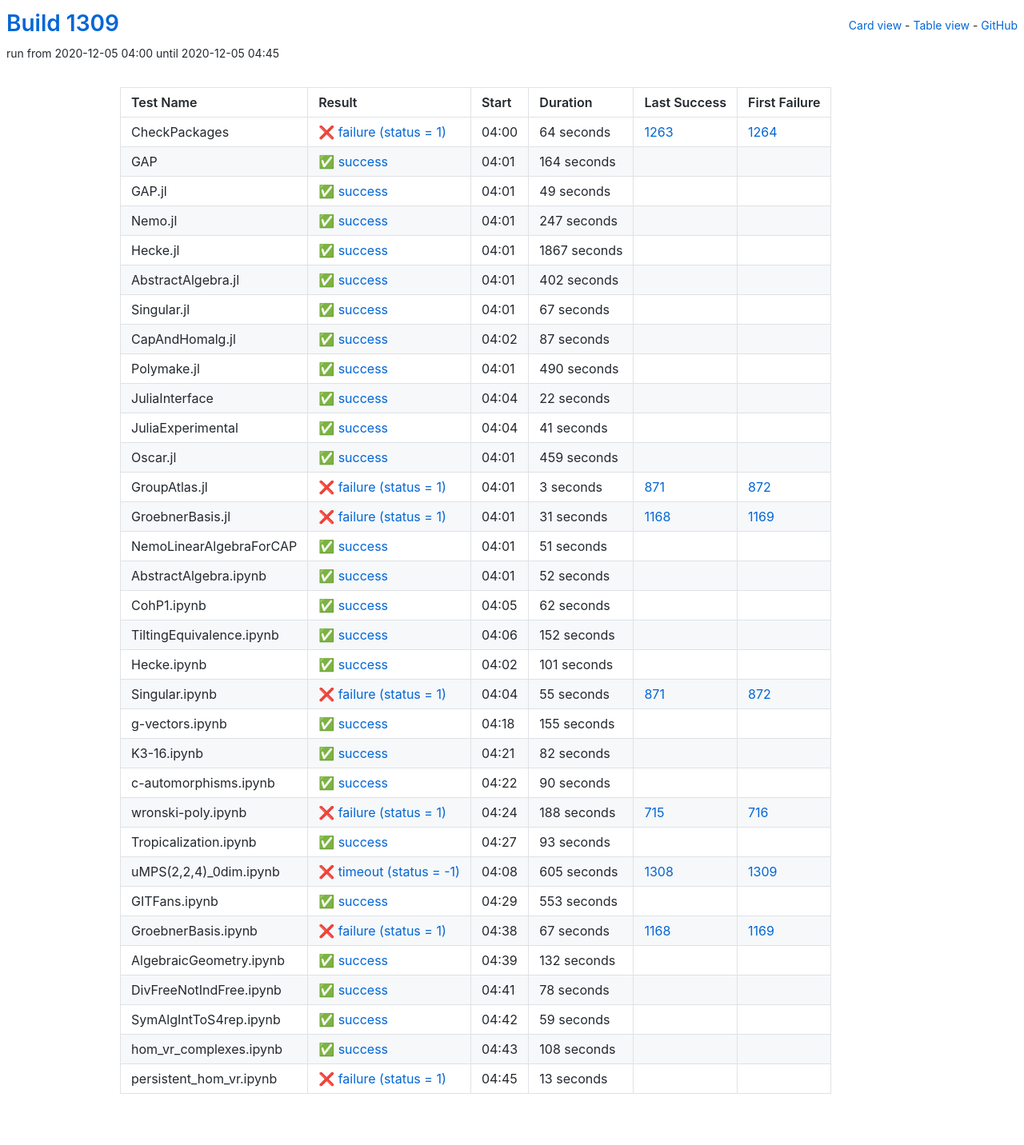
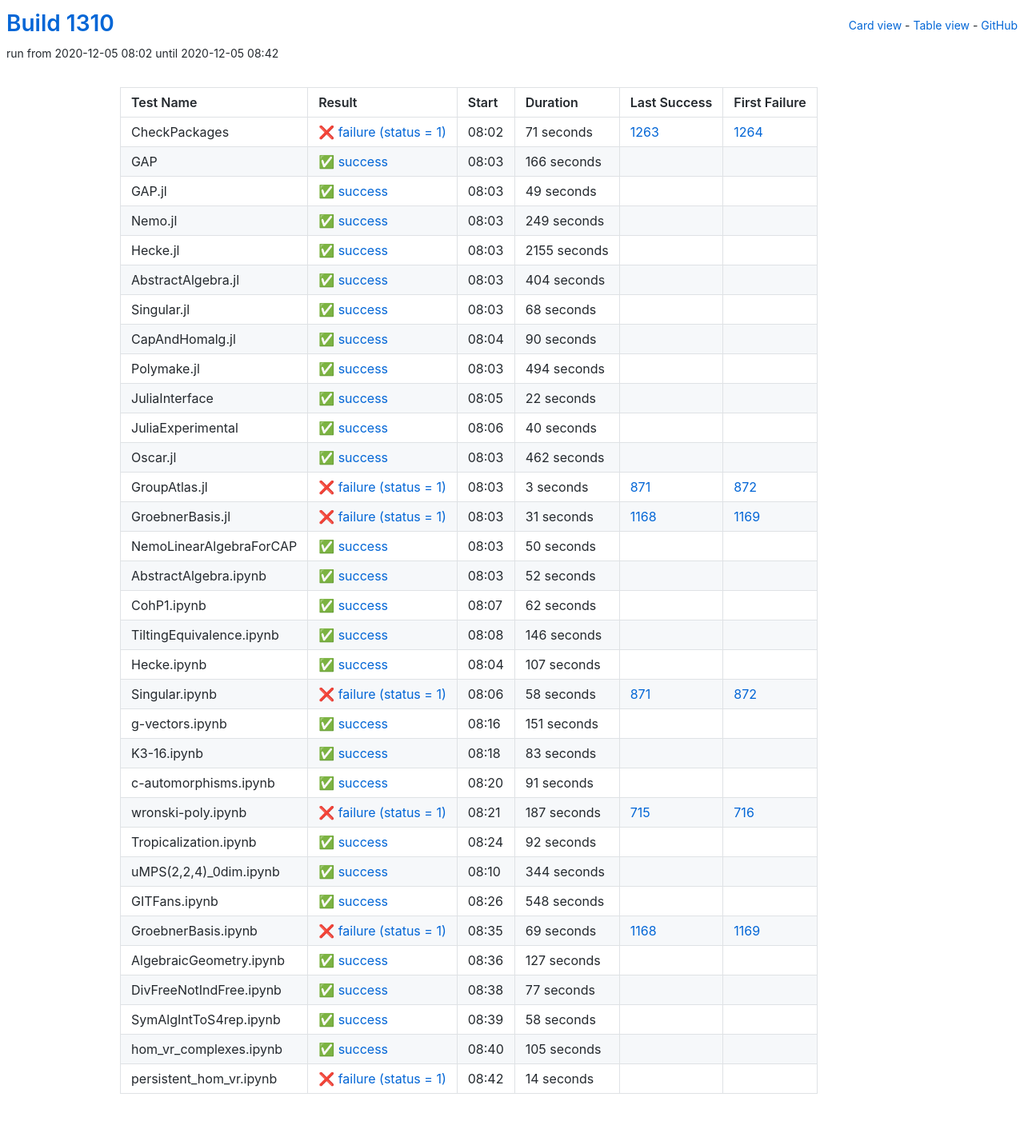
Before and after one commit to oscar-system/oscar-ci-status-stable, a Jekyll site: the page built from table.html, in a window 1280 px wide. Shown: the whole page at 80% size. Built offline with Jekyll 4.4.1, drawn with Linux system fonts in a browser that asks for light colours.

Commit message:
Build #1310

```diff
--- a/_data/ci.yml
+++ b/_data/ci.yml
@@ -1,6 +1,6 @@
 ---
-build: 1309
-build_url: https://oscarci.mathematik.uni-kl.de/job/oscar-stable/1309/
+build: 1310
+build_url: https://oscarci.mathematik.uni-kl.de/job/oscar-stable/1310/
 job: oscar-stable
 organization: oscar-system
 repo: oscar-ci-status-stable
@@ -8,32 +8,32 @@ repourl: https://github.com/oscar-system/oscar-ci-status-stable
 tests:
 - name: CheckPackages
   id: checkpackages
-  log: https://oscarci.mathematik.uni-kl.de/job/oscar-stable/1309/artifact/logs/build-1309/CheckPackages.log
-  start: 2020-12-05 04:00
+  log: https://oscarci.mathematik.uni-kl.de/job/oscar-stable/1310/artifact/logs/build-1310/CheckPackages.log
+  start: 2020-12-05 08:02
   success: false
   exitcode: 1
   status: failure
-  duration: 64
+  duration: 71
   last_success: 1263
   last_success_url: https://oscarci.mathematik.uni-kl.de/job/oscar-stable/1263/
   first_failure: 1264
   first_failure_url: https://oscarci.mathematik.uni-kl.de/job/oscar-stable/1264/
 - name: GAP
   id: gap
-  log: https://oscarci.mathematik.uni-kl.de/job/oscar-stable/1309/artifact/logs/build-1309/GAP.log
-  start: 2020-12-05 04:01
+  log: https://oscarci.mathematik.uni-kl.de/job/oscar-stable/1310/artifact/logs/build-1310/GAP.log
+  start: 2020-12-05 08:03
   success: true
   exitcode: 0
   status: success
-  duration: 164
+  duration: 166
   last_success: false
   last_success_url:
   first_failure: false
   first_failure_url:
 - name: GAP.jl
   id: gap-jl
-  log: https://oscarci.mathematik.uni-kl.de/job/oscar-stable/1309/artifact/logs/build-1309/GAP.jl.log
-  start: 2020-12-05 04:01
+  log: https://oscarci.mathematik.uni-kl.de/job/oscar-stable/1310/artifact/logs/build-1310/GAP.jl.log
+  start: 2020-12-05 08:03
   success: true
   exitcode: 0
   status: success
@@ -44,80 +44,80 @@ tests:
   first_failure_url:
 - name: Nemo.jl
   id: nemo-jl
-  log: https://oscarci.mathematik.uni-kl.de/job/oscar-stable/1309/artifact/logs/build-1309/Nemo.jl.log
-  start: 2020-12-05 04:01
+  log: https://oscarci.mathematik.uni-kl.de/job/oscar-stable/1310/artifact/logs/build-1310/Nemo.jl.log
+  start: 2020-12-05 08:03
   success: true
   exitcode: 0
   status: success
-  duration: 247
+  duration: 249
   last_success: false
   last_success_url:
   first_failure: false
   first_failure_url:
 - name: Hecke.jl
   id: hecke-jl
-  log: https://oscarci.mathematik.uni-kl.de/job/oscar-stable/1309/artifact/logs/build-1309/Hecke.jl.log
-  start: 2020-12-05 04:01
+  log: https://oscarci.mathematik.uni-kl.de/job/oscar-stable/1310/artifact/logs/build-1310/Hecke.jl.log
+  start: 2020-12-05 08:03
   success: true
   exitcode: 0
   status: success
-  duration: 1867
+  duration: 2155
   last_success: false
   last_success_url:
   first_failure: false
   first_failure_url:
 - name: AbstractAlgebra.jl
   id: abstractalgebra-jl
-  log: https://oscarci.mathematik.uni-kl.de/job/oscar-stable/1309/artifact/logs/build-1309/AbstractAlgebra.jl.log
-  start: 2020-12-05 04:01
+  log: https://oscarci.mathematik.uni-kl.de/job/oscar-stable/1310/artifact/logs/build-1310/AbstractAlgebra.jl.log
+  start: 2020-12-05 08:03
   success: true
   exitcode: 0
   status: success
-  duration: 402
+  duration: 404
   last_success: false
   last_success_url:
   first_failure: false
   first_failure_url:
 - name: Singular.jl
   id: singular-jl
-  log: https://oscarci.mathematik.uni-kl.de/job/oscar-stable/1309/artifact/logs/build-1309/Singular.jl.log
-  start: 2020-12-05 04:01
+  log: https://oscarci.mathematik.uni-kl.de/job/oscar-stable/1310/artifact/logs/build-1310/Singular.jl.log
+  start: 2020-12-05 08:03
   success: true
   exitcode: 0
   status: success
-  duration: 67
+  duration: 68
   last_success: false
   last_success_url:
   first_failure: false
   first_failure_url:
 - name: CapAndHomalg.jl
   id: capandhomalg-jl
-  log: https://oscarci.mathematik.uni-kl.de/job/oscar-stable/1309/artifact/logs/build-1309/CapAndHomalg.jl.log
-  start: 2020-12-05 04:02
+  log: https://oscarci.mathematik.uni-kl.de/job/oscar-stable/1310/artifact/logs/build-1310/CapAndHomalg.jl.log
+  start: 2020-12-05 08:04
   success: true
   exitcode: 0
   status: success
-  duration: 87
+  duration: 90
   last_success: false
   last_success_url:
   first_failure: false
   first_failure_url:
 - name: Polymake.jl
   id: polymake-jl
-  log: https://oscarci.mathematik.uni-kl.de/job/oscar-stable/1309/artifact/logs/build-1309/Polymake.jl.log
-  start: 2020-12-05 04:01
+  log: https://oscarci.mathematik.uni-kl.de/job/oscar-stable/1310/artifact/logs/build-1310/Polymake.jl.log
+  start: 2020-12-05 08:03
   success: true
   exitcode: 0
   status: success
-  duration: 490
+  duration: 494
   last_success: false
   last_success_url:
   first_failure: false
   first_failure_url:
 - name: JuliaInterface
   id: juliainterface
-  log: https://oscarci.mathematik.uni-kl.de/job/oscar-stable/1309/artifact/logs/build-1309/JuliaInterface.log
-  start: 2020-12-05 04:04
+  log: https://oscarci.mathematik.uni-kl.de/job/oscar-stable/1310/artifact/logs/build-1310/JuliaInterface.log
+  start: 2020-12-05 08:05
   success: true
   exitcode: 0
   status: success
@@ -128,32 +128,32 @@ tests:
   first_failure_url:
 - name: JuliaExperimental
   id: juliaexperimental
-  log: https://oscarci.mathematik.uni-kl.de/job/oscar-stable/1309/artifact/logs/build-1309/JuliaExperimental.log
-  start: 2020-12-05 04:04
+  log: https://oscarci.mathematik.uni-kl.de/job/oscar-stable/1310/artifact/logs/build-1310/JuliaExperimental.log
+  start: 2020-12-05 08:06
   success: true
   exitcode: 0
   status: success
-  duration: 41
+  duration: 40
   last_success: false
   last_success_url:
   first_failure: false
   first_failure_url:
 - name: Oscar.jl
   id: oscar-jl
-  log: https://oscarci.mathematik.uni-kl.de/job/oscar-stable/1309/artifact/logs/build-1309/Oscar.jl.log
-  start: 2020-12-05 04:01
+  log: https://oscarci.mathematik.uni-kl.de/job/oscar-stable/1310/artifact/logs/build-1310/Oscar.jl.log
+  start: 2020-12-05 08:03
   success: true
   exitcode: 0
   status: success
-  duration: 459
+  duration: 462
   last_success: false
   last_success_url:
   first_failure: false
   first_failure_url:
 - name: GroupAtlas.jl
   id: groupatlas-jl
-  log: https://oscarci.mathematik.uni-kl.de/job/oscar-stable/1309/artifact/logs/build-1309/GroupAtlas.jl.log
-  start: 2020-12-05 04:01
+  log: https://oscarci.mathematik.uni-kl.de/job/oscar-stable/1310/artifact/logs/build-1310/GroupAtlas.jl.log
+  start: 2020-12-05 08:03
   success: false
   exitcode: 1
   status: failure
@@ -164,8 +164,8 @@ tests:
   first_failure_url: https://oscarci.mathematik.uni-kl.de/job/oscar-stable/872/
 - name: GroebnerBasis.jl
   id: groebnerbasis-jl
-  log: https://oscarci.mathematik.uni-kl.de/job/oscar-stable/1309/artifact/logs/build-1309/GroebnerBasis.jl.log
-  start: 2020-12-05 04:01
+  log: https://oscarci.mathematik.uni-kl.de/job/oscar-stable/1310/artifact/logs/build-1310/GroebnerBasis.jl.log
+  start: 2020-12-05 08:03
   success: false
   exitcode: 1
   status: failure
@@ -176,20 +176,20 @@ tests:
   first_failure_url: https://oscarci.mathematik.uni-kl.de/job/oscar-stable/1169/
 - name: NemoLinearAlgebraForCAP
   id: nemolinearalgebraforcap
-  log: https://oscarci.mathematik.uni-kl.de/job/oscar-stable/1309/artifact/logs/build-1309/NemoLinearAlgebraForCAP.log
-  start: 2020-12-05 04:01
+  log: https://oscarci.mathematik.uni-kl.de/job/oscar-stable/1310/artifact/logs/build-1310/NemoLinearAlgebraForCAP.log
+  start: 2020-12-05 08:03
   success: true
   exitcode: 0
   status: success
-  duration: 51
+  duration: 50
   last_success: false
   last_success_url:
   first_failure: false
   first_failure_url:
 - name: AbstractAlgebra.ipynb
   id: abstractalgebra-ipynb
-  log: https://oscarci.mathematik.uni-kl.de/job/oscar-stable/1309/artifact/logs/build-1309/AbstractAlgebra.ipynb.log
-  start: 2020-12-05 04:01
+  log: https://oscarci.mathematik.uni-kl.de/job/oscar-stable/1310/artifact/logs/build-1310/AbstractAlgebra.ipynb.log
+  start: 2020-12-05 08:03
   success: true
   exitcode: 0
   status: success
@@ -200,8 +200,8 @@ tests:
   first_failure_url:
 - name: CohP1.ipynb
   id: cohp1-ipynb
-  log: https://oscarci.mathematik.uni-kl.de/job/oscar-stable/1309/artifact/logs/build-1309/CohP1.ipynb.log
-  start: 2020-12-05 04:05
+  log: https://oscarci.mathematik.uni-kl.de/job/oscar-stable/1310/artifact/logs/build-1310/CohP1.ipynb.log
+  start: 2020-12-05 08:07
   success: true
   exitcode: 0
   status: success
@@ -212,192 +212,192 @@ tests:
   first_failure_url:
 - name: TiltingEquivalence.ipynb
   id: tiltingequivalence-ipynb
-  log: https://oscarci.mathematik.uni-kl.de/job/oscar-stable/1309/artifact/logs/build-1309/TiltingEquivalence.ipynb.log
-  start: 2020-12-05 04:06
+  log: https://oscarci.mathematik.uni-kl.de/job/oscar-stable/1310/artifact/logs/build-1310/TiltingEquivalence.ipynb.log
+  start: 2020-12-05 08:08
   success: true
   exitcode: 0
   status: success
-  duration: 152
+  duration: 146
   last_success: false
   last_success_url:
   first_failure: false
   first_failure_url:
 - name: Hecke.ipynb
   id: hecke-ipynb
-  log: https://oscarci.mathematik.uni-kl.de/job/oscar-stable/1309/artifact/logs/build-1309/Hecke.ipynb.log
-  start: 2020-12-05 04:02
+  log: https://oscarci.mathematik.uni-kl.de/job/oscar-stable/1310/artifact/logs/build-1310/Hecke.ipynb.log
+  start: 2020-12-05 08:04
   success: true
   exitcode: 0
   status: success
-  duration: 101
+  duration: 107
   last_success: false
   last_success_url:
   first_failure: false
   first_failure_url:
 - name: Singular.ipynb
   id: singular-ipynb
-  log: https://oscarci.mathematik.uni-kl.de/job/oscar-stable/1309/artifact/logs/build-1309/Singular.ipynb.log
-  start: 2020-12-05 04:04
+  log: https://oscarci.mathematik.uni-kl.de/job/oscar-stable/1310/artifact/logs/build-1310/Singular.ipynb.log
+  start: 2020-12-05 08:06
   success: false
   exitcode: 1
   status: failure
-  duration: 55
+  duration: 58
   last_success: 871
   last_success_url: https://oscarci.mathematik.uni-kl.de/job/oscar-stable/871/
   first_failure: 872
   first_failure_url: https://oscarci.mathematik.uni-kl.de/job/oscar-stable/872/
 - name: g-vectors.ipynb
   id: g-vectors-ipynb
-  log: https://oscarci.mathematik.uni-kl.de/job/oscar-stable/1309/artifact/logs/build-1309/g-vectors.ipynb.log
-  start: 2020-12-05 04:18
+  log: https://oscarci.mathematik.uni-kl.de/job/oscar-stable/1310/artifact/logs/build-1310/g-vectors.ipynb.log
+  start: 2020-12-05 08:16
   success: true
   exitcode: 0
   status: success
-  duration: 155
+  duration: 151
   last_success: false
   last_success_url:
   first_failure: false
   first_failure_url:
 - name: K3-16.ipynb
   id: k3-16-ipynb
-  log: https://oscarci.mathematik.uni-kl.de/job/oscar-stable/1309/artifact/logs/build-1309/K3-16.ipynb.log
-  start: 2020-12-05 04:21
+  log: https://oscarci.mathematik.uni-kl.de/job/oscar-stable/1310/artifact/logs/build-1310/K3-16.ipynb.log
+  start: 2020-12-05 08:18
   success: true
   exitcode: 0
   status: success
-  duration: 82
+  duration: 83
   last_success: false
   last_success_url:
   first_failure: false
   first_failure_url:
 - name: c-automorphisms.ipynb
   id: c-automorphisms-ipynb
-  log: https://oscarci.mathematik.uni-kl.de/job/oscar-stable/1309/artifact/logs/build-1309/c-automorphisms.ipynb.log
-  start: 2020-12-05 04:22
+  log: https://oscarci.mathematik.uni-kl.de/job/oscar-stable/1310/artifact/logs/build-1310/c-automorphisms.ipynb.log
+  start: 2020-12-05 08:20
   success: true
   exitcode: 0
   status: success
-  duration: 90
+  duration: 91
   last_success: false
   last_success_url:
   first_failure: false
   first_failure_url:
 - name: wronski-poly.ipynb
   id: wronski-poly-ipynb
-  log: https://oscarci.mathematik.uni-kl.de/job/oscar-stable/1309/artifact/logs/build-1309/wronski-poly.ipynb.log
-  start: 2020-12-05 04:24
+  log: https://oscarci.mathematik.uni-kl.de/job/oscar-stable/1310/artifact/logs/build-1310/wronski-poly.ipynb.log
+  start: 2020-12-05 08:21
   success: false
   exitcode: 1
   status: failure
-  duration: 188
+  duration: 187
   last_success: 715
   last_success_url: https://oscarci.mathematik.uni-kl.de/job/oscar-stable/715/
   first_failure: 716
   first_failure_url: https://oscarci.mathematik.uni-kl.de/job/oscar-stable/716/
 - name: Tropicalization.ipynb
   id: tropicalization-ipynb
-  log: https://oscarci.mathematik.uni-kl.de/job/oscar-stable/1309/artifact/logs/build-1309/Tropicalization.ipynb.log
-  start: 2020-12-05 04:27
+  log: https://oscarci.mathematik.uni-kl.de/job/oscar-stable/1310/artifact/logs/build-1310/Tropicalization.ipynb.log
+  start: 2020-12-05 08:24
   success: true
   exitcode: 0
   status: success
-  duration: 93
+  duration: 92
   last_success: false
   last_success_url:
   first_failure: false
   first_failure_url:
 - name: uMPS(2,2,4)_0dim.ipynb
   id: umps-2-2-4-0dim-ipynb
-  log: https://oscarci.mathematik.uni-kl.de/job/oscar-stable/1309/artifact/logs/build-1309/uMPS-2-2-4-_0dim.ipynb.log
-  start: 2020-12-05 04:08
-  success: false
-  exitcode: -1
-  status: timeout
-  duration: 605
-  last_success: 1308
-  last_success_url: https://oscarci.mathematik.uni-kl.de/job/oscar-stable/1308/
-  first_failure: 1309
-  first_failure_url: https://oscarci.mathematik.uni-kl.de/job/oscar-stable/1309/
-- name: GITFans.ipynb
-  id: gitfans-ipynb
-  log: https://oscarci.mathematik.uni-kl.de/job/oscar-stable/1309/artifact/logs/build-1309/GITFans.ipynb.log
-  start: 2020-12-05 04:29
+  log: https://oscarci.mathematik.uni-kl.de/job/oscar-stable/1310/artifact/logs/build-1310/uMPS-2-2-4-_0dim.ipynb.log
+  start: 2020-12-05 08:10
   success: true
   exitcode: 0
   status: success
-  duration: 553
+  duration: 344
+  last_success: false
+  last_success_url:
+  first_failure: false
+  first_failure_url:
+- name: GITFans.ipynb
+  id: gitfans-ipynb
+  log: https://oscarci.mathematik.uni-kl.de/job/oscar-stable/1310/artifact/logs/build-1310/GITFans.ipynb.log
+  start: 2020-12-05 08:26
+  success: true
+  exitcode: 0
+  status: success
+  duration: 548
   last_success: false
   last_success_url:
   first_failure: false
   first_failure_url:
 - name: GroebnerBasis.ipynb
   id: groebnerbasis-ipynb
-  log: https://oscarci.mathematik.uni-kl.de/job/oscar-stable/1309/artifact/logs/build-1309/GroebnerBasis.ipynb.log
-  start: 2020-12-05 04:38
+  log: https://oscarci.mathematik.uni-kl.de/job/oscar-stable/1310/artifact/logs/build-1310/GroebnerBasis.ipynb.log
+  start: 2020-12-05 08:35
   success: false
   exitcode: 1
   status: failure
-  duration: 67
+  duration: 69
   last_success: 1168
   last_success_url: https://oscarci.mathematik.uni-kl.de/job/oscar-stable/1168/
   first_failure: 1169
   first_failure_url: https://oscarci.mathematik.uni-kl.de/job/oscar-stable/1169/
 - name: AlgebraicGeometry.ipynb
   id: algebraicgeometry-ipynb
-  log: https://oscarci.mathematik.uni-kl.de/job/oscar-stable/1309/artifact/logs/build-1309/AlgebraicGeometry.ipynb.log
-  start: 2020-12-05 04:39
+  log: https://oscarci.mathematik.uni-kl.de/job/oscar-stable/1310/artifact/logs/build-1310/AlgebraicGeometry.ipynb.log
+  start: 2020-12-05 08:36
   success: true
   exitcode: 0
   status: success
-  duration: 132
+  duration: 127
   last_success: false
   last_success_url:
   first_failure: false
   first_failure_url:
 - name: DivFreeNotIndFree.ipynb
   id: divfreenotindfree-ipynb
-  log: https://oscarci.mathematik.uni-kl.de/job/oscar-stable/1309/artifact/logs/build-1309/DivFreeNotIndFree.ipynb.log
-  start: 2020-12-05 04:41
+  log: https://oscarci.mathematik.uni-kl.de/job/oscar-stable/1310/artifact/logs/build-1310/DivFreeNotIndFree.ipynb.log
+  start: 2020-12-05 08:38
   success: true
   exitcode: 0
   status: success
-  duration: 78
+  duration: 77
   last_success: false
   last_success_url:
   first_failure: false
   first_failure_url:
 - name: SymAlgIntToS4rep.ipynb
   id: symalginttos4rep-ipynb
-  log: https://oscarci.mathematik.uni-kl.de/job/oscar-stable/1309/artifact/logs/build-1309/SymAlgIntToS4rep.ipynb.log
-  start: 2020-12-05 04:42
+  log: https://oscarci.mathematik.uni-kl.de/job/oscar-stable/1310/artifact/logs/build-1310/SymAlgIntToS4rep.ipynb.log
+  start: 2020-12-05 08:39
   success: true
   exitcode: 0
   status: success
-  duration: 59
+  duration: 58
   last_success: false
   last_success_url:
   first_failure: false
   first_failure_url:
 - name: hom_vr_complexes.ipynb
   id: hom-vr-complexes-ipynb
-  log: https://oscarci.mathematik.uni-kl.de/job/oscar-stable/1309/artifact/logs/build-1309/hom_vr_complexes.ipynb.log
-  start: 2020-12-05 04:43
+  log: https://oscarci.mathematik.uni-kl.de/job/oscar-stable/1310/artifact/logs/build-1310/hom_vr_complexes.ipynb.log
+  start: 2020-12-05 08:40
   success: true
   exitcode: 0
   status: success
-  duration: 108
+  duration: 105
   last_success: false
   last_success_url:
   first_failure: false
   first_failure_url:
 - name: persistent_hom_vr.ipynb
   id: persistent-hom-vr-ipynb
-  log: https://oscarci.mathematik.uni-kl.de/job/oscar-stable/1309/artifact/logs/build-1309/persistent_hom_vr.ipynb.log
-  start: 2020-12-05 04:45
+  log: https://oscarci.mathematik.uni-kl.de/job/oscar-stable/1310/artifact/logs/build-1310/persistent_hom_vr.ipynb.log
+  start: 2020-12-05 08:42
   success: false
   exitcode: 1
   status: failure
-  duration: 13
+  duration: 14
   last_success: false
   last_success_url:
   first_failure: false
```
Also changed, not shown: README.md.
